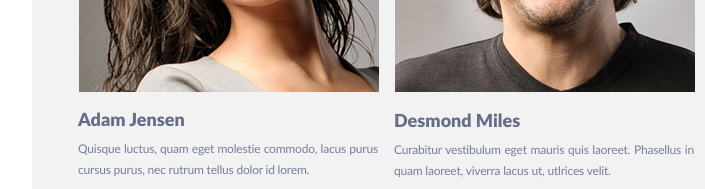
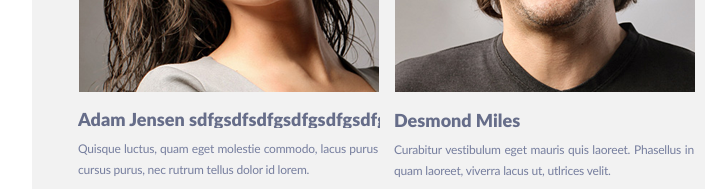
Before and after one commit to grajoz/singolo, a plain HTML site: page singolo2.html in a window 1280 px wide. Shown: the part 1296-1485 px from the top of the page, 98-803 px from the left. Drawn offline with Linux system fonts and the light colour scheme.

Commit message:
fix:prevent line wrapping

```diff
--- a/singolo2.css
+++ b/singolo2.css
@@ -96,6 +96,7 @@ body {width: 1020px;
     grid-template-rows: 1fr 1fr 1fr;
     justify-self: center;
     align-self: center;
+    overflow: hidden;
 }
 .portfolio__img {
     width:220px; /* ширина блока */
@@ -203,6 +204,8 @@ body {width: 1020px;
     font-weight: 900;
     text-align: left;
     margin-bottom: 0;
+    white-space: nowrap; /* Запрещаем перенос строк */
+    overflow: hidden; /* Обрезаем все, что не помещается в область */
 }
 .person__text {
     margin-top: 10px;
--- a/singolo2.html
+++ b/singolo2.html
@@ -45,7 +45,7 @@
                 <div class="persons">
                     <div class="person">
                         <img src="assets/adam-jensen.png" class="person__photo" alt="photo">
-                        <h3 class="person__name">Adam Jensen</h3>
+                        <h3 class="person__name">Adam Jensen sdfgsdfsdfgsdfgsdfgsdfgsdfgsdfgsdfgsdfgsdfgsdfgsdfg</h3>
                         <p class="person__text">Quisque luctus, quam eget molestie commodo, lacus purus cursus purus,
                                                 nec rutrum tellus dolor id lorem.
                         </p>
```
